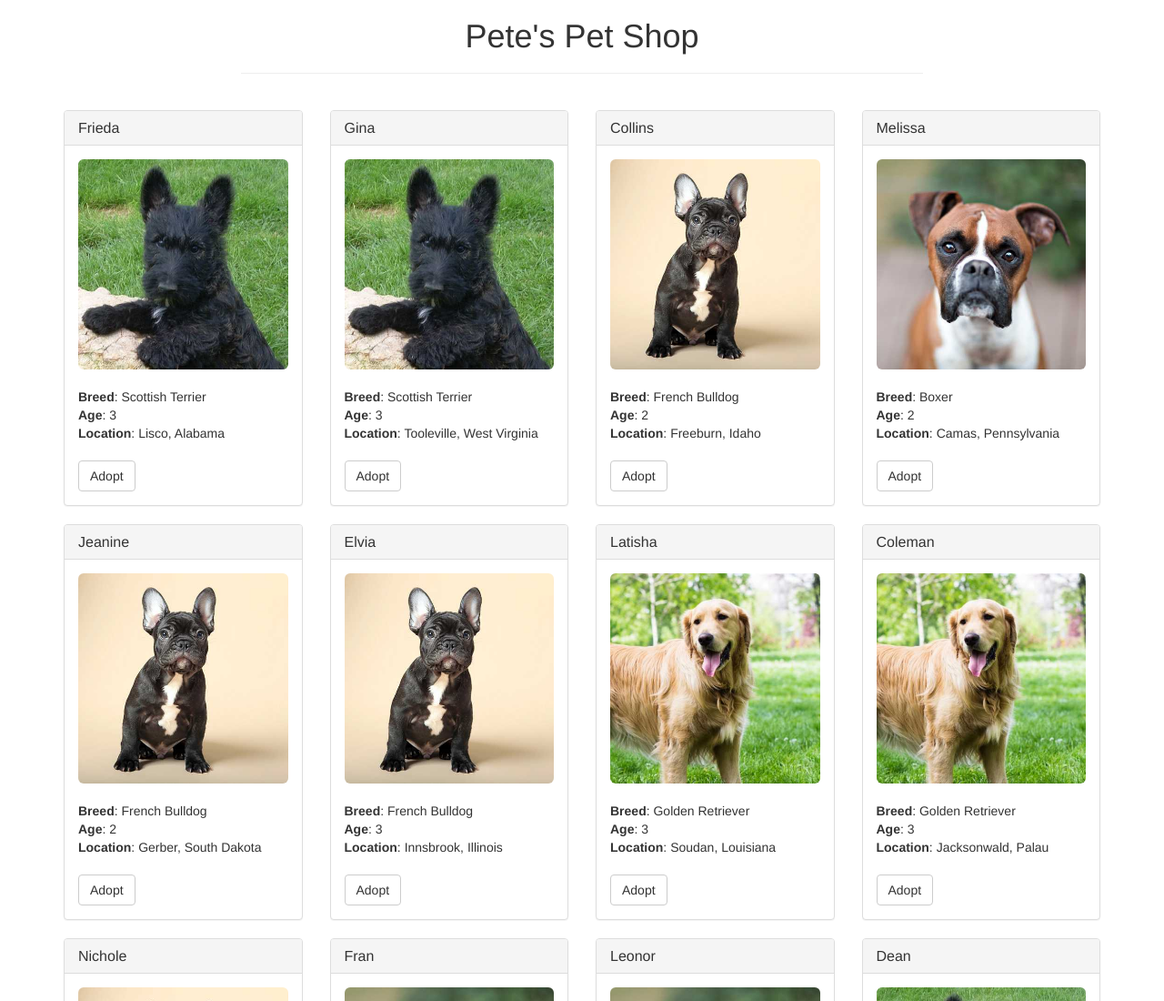
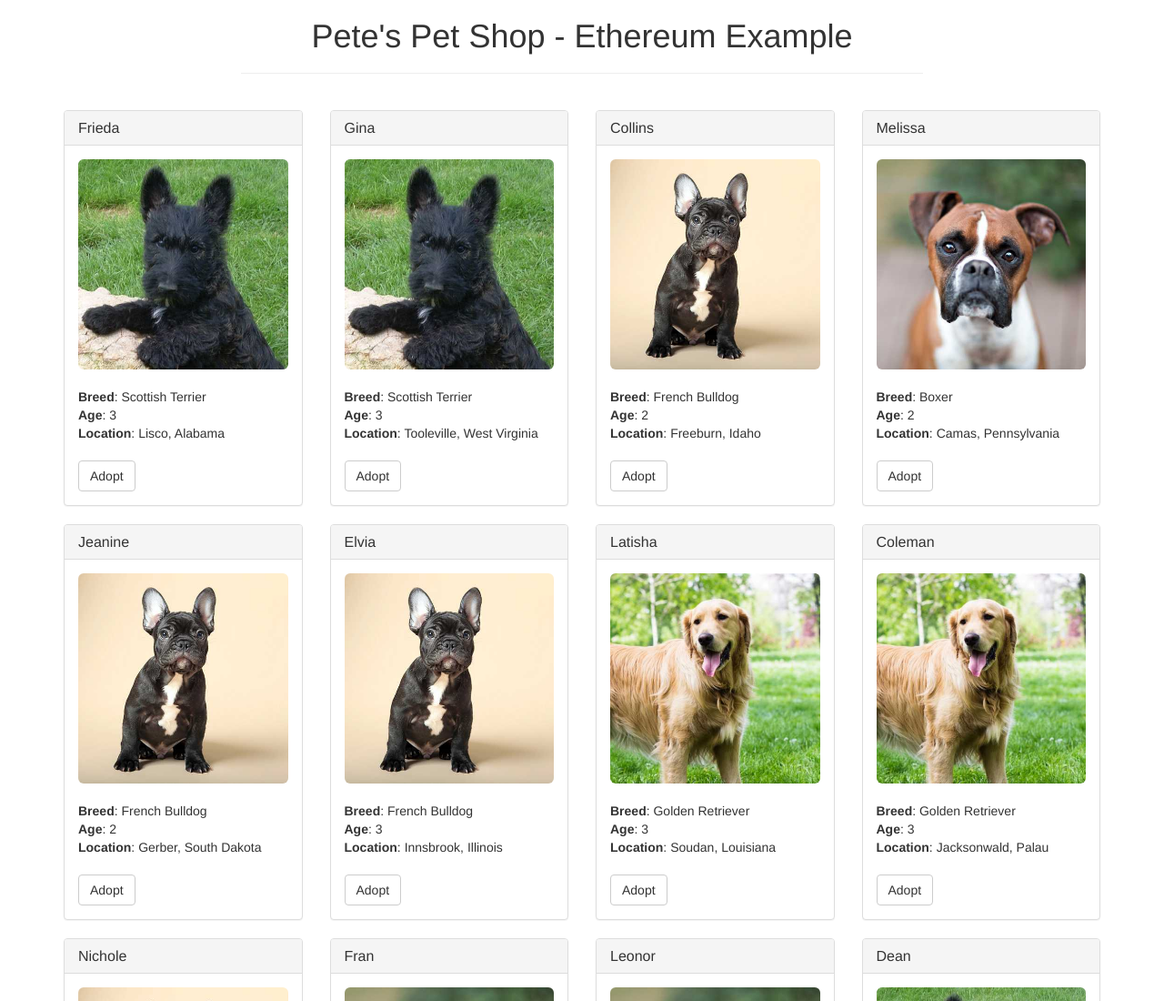
Before and after one commit to geoffreysteven/PetShop, a website: page src/index.html in a window 1280 px wide. Shown: the top 1100 px of the page at 91% size. Drawn offline with nearby package versions, Linux system fonts and the light colour scheme; files whose address does not match are found by name.

Commit message:
Change title

```diff
--- a/src/index.html
+++ b/src/index.html
@@ -21,7 +21,7 @@
     <div class="container">
       <div class="row">
         <div class="col-xs-12 col-sm-8 col-sm-push-2">
-          <h1 class="text-center">Pete's Pet Shop</h1>
+          <h1 class="text-center">Pete's Pet Shop - Ethereum Example</h1>
           <hr/>
           <br/>
         </div>
```
